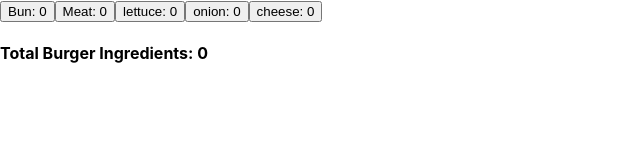
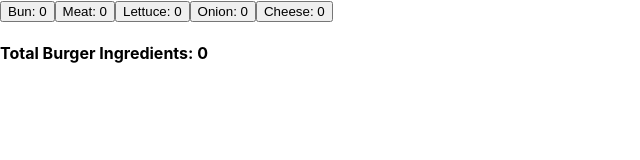
Before and after one commit to acparkgh/React-Discovery, a React (Create React App) app: page / in a window 1280 px wide. Shown: the top 160 px of the page, without its empty margins (0-640 px from the left). Built offline with nearby package versions, Linux system fonts and the light colour scheme.

Commit message:
completed blog

```diff
--- a/src/container/Discovery.js
+++ b/src/container/Discovery.js
@@ -27,13 +27,15 @@ class Discovery extends React.Component {
   }
 
   handleTotalIngredients = () => {
-    const burgerIngredientsObject = { ...this.state.burgerIngredients }
-    const ingredientsCountArray = Object.keys(burgerIngredientsObject).map(ingredient => {
-      return burgerIngredientsObject[ingredient]
-    });
-    const updatedTotalIngredientsCount = ingredientsCountArray.reduce( (sum, item) => { return sum + item }, 0 )
+      this.setState( prevState => {
+        const prevBurgerIngredients = prevState.burgerIngredients;
+        const ingredientsArray = Object.keys(prevBurgerIngredients).map(ingredient => {
+          return prevBurgerIngredients[ingredient]
+        });
+        const totalIngredientCount = ingredientsArray.reduce( (sum, item) => { return sum + item }, 0 )
+      return { totalIngredientsCount: totalIngredientCount }
+    })
 
-    this.setState({ totalIngredientsCount: updatedTotalIngredientsCount })
   }
 
   render() {
@@ -41,9 +43,9 @@ class Discovery extends React.Component {
       <div>
         <button name="bun" onClick={(event) => this.handleAddIngredients(event.target.name)} >Bun: {this.state.burgerIngredients.bun}</button>
         <button name="meat" onClick={(event) => this.handleAddIngredients(event.target.name)} >Meat: {this.state.burgerIngredients.meat}</button>
-        <button name="lettuce" onClick={(event) => this.handleAddIngredients(event.target.name)} >lettuce: {this.state.burgerIngredients.lettuce}</button>
-        <button name="onion" onClick={(event) => this.handleAddIngredients(event.target.name)} >onion: {this.state.burgerIngredients.onion}</button>
-        <button name="cheese" onClick={(event) => this.handleAddIngredients(event.target.name)} >cheese: {this.state.burgerIngredients.cheese}</button>
+        <button name="lettuce" onClick={(event) => this.handleAddIngredients(event.target.name)} >Lettuce: {this.state.burgerIngredients.lettuce}</button>
+        <button name="onion" onClick={(event) => this.handleAddIngredients(event.target.name)} >Onion: {this.state.burgerIngredients.onion}</button>
+        <button name="cheese" onClick={(event) => this.handleAddIngredients(event.target.name)} >Cheese: {this.state.burgerIngredients.cheese}</button>
         <h4>Total Burger Ingredients: {this.state.totalIngredientsCount}</h4>
       </div>
     )
@@ -55,28 +57,21 @@ export default Discovery;
 
 
 
+// handleTotalIngredients = () => {
+//   const burgerIngredientsObject = { ...this.state.burgerIngredients }
+//   const ingredientsCountArray = Object.keys(burgerIngredientsObject).map(ingredient => {
+//     return burgerIngredientsObject[ingredient]
+//   });
+//   const updatedTotalIngredientsCount = ingredientsCountArray.reduce( (sum, item) => { return sum + item }, 0 )
 
-  // handleTotalIngredients = (burgerIngredients) => {
-  //   const ingredientsArray = Object.keys(burgerIngredients).map(ingredient => {
-  //     return burgerIngredients[ingredient]
-  //   });
-  //   const totalIngredientCount = ingredientsArray.reduce( (sum, item) => { return sum + item }, 0 )
+//   this.setState({ totalIngredientsCount: updatedTotalIngredientsCount })
+// }
 
-  //   this.setState({ totalIngredients: totalIngredientCount })
-  // }
+// handleTotalIngredients = (burgerIngredients) => {
+//   const ingredientsArray = Object.keys(burgerIngredients).map(ingredient => {
+//     return burgerIngredients[ingredient]
+//   });
+//   const updatedTotalIngredientCount = ingredientsArray.reduce( (sum, item) => { return sum + item }, 0 )
 
-  // handleTotalIngredients = () => {
-
-  //   this.setState( prevState => {
-  //     const prevBurgerIngredients = prevState.burgerIngredients;
-
-  //     const ingredientsArray = Object.keys(prevBurgerIngredients).map(ingredient => {
-  //       return prevBurgerIngredients[ingredient]
-  //     });
-  //     const totalIngredientCount = ingredientsArray.reduce( (sum, item) => { return sum + item }, 0 )
-
-  //     return { totalIngredients: totalIngredientCount }
-
-  //   })
-
-  // }
+//   this.setState({ totalIngredientsCount: updatedTotalIngredientCount })
+// }
```
